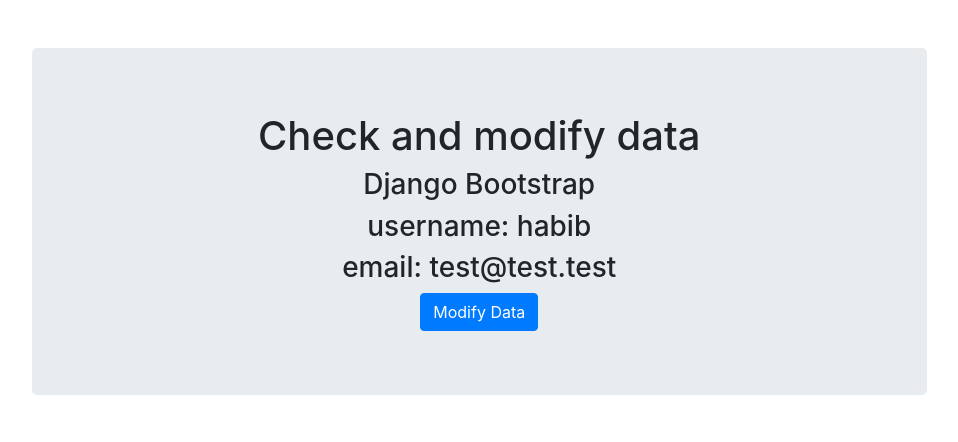
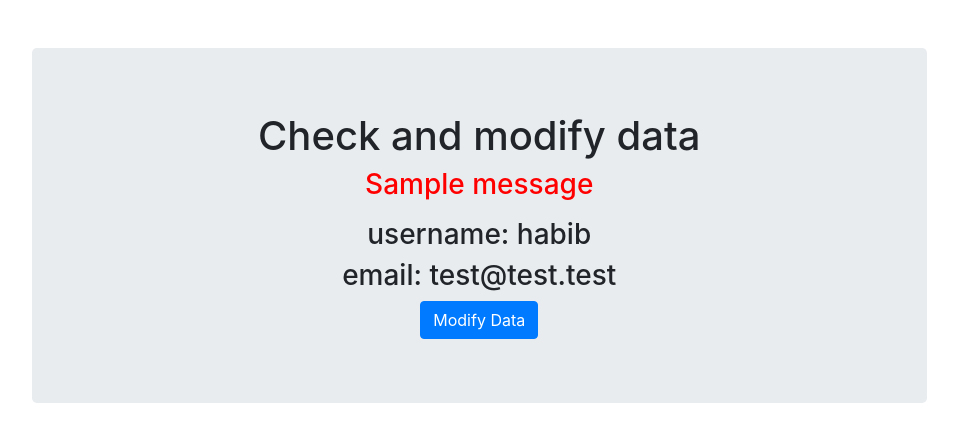
Before and after one commit to habibmohamed06/DjangoLoginRegister, a Django app: page /accueil/ in a window 1280 px wide. Shown: the top 442 px of the page, without its empty margins (207-1165 px from the left). Run offline with Django 3.2, Linux system fonts and the light colour scheme; a user stored in the database is signed in; one stand-in notice (Sample message) is shown; some libraries are stand-ins or nearby versions.

Commit message:
Update Mail

```diff
--- a/loginmodifyName/settings.py
+++ b/loginmodifyName/settings.py
@@ -25,7 +25,7 @@
     'django.contrib.sessions',
     'django.contrib.messages',
     'django.contrib.staticfiles',
-    'loginmodifyName'
+    'loginmodifyName',
 ]
 
 MIDDLEWARE = [
--- a/loginmodifyName/templates/accueil.html
+++ b/loginmodifyName/templates/accueil.html
@@ -21,7 +21,11 @@
                 <form method="POST">
                     {% csrf_token %}
                     <h1>Check and modify data</h1>
-                    <h3>Django Bootstrap</h3>
+                    <h3 style="color:red">
+                        {% for message in messages %}
+                            <p id="messages">{{message}}</p>
+                        {% endfor %}
+                    </h3>
                     <h3>username:  {{user.username}}</h3>
                     <h3>email:  {{user.email}}</h3>
                     <a href="" data-toggel="modal" data-target-></a>
--- a/loginmodifyName/views.py
+++ b/loginmodifyName/views.py
@@ -32,7 +32,7 @@
         user = authenticate(request, username = username, password = password)
         if user is not None:
             login(request, user)
-            return redirect('/accueil', {"form": UserCreationForm,"user": user})
+            return redirect('/accueil')
         else:
             return render(request, 'index.html', {"form": UserCreationForm,"error": "The username or the password is incorrect!"})
     context = {}
@@ -43,7 +43,16 @@
 
 def accueil(request):
     if request.method == "POST":
-        print("modified")
-    print(request.POST.get('user'))
+        if User.objects.filter(email = request.POST.get('email')).exists():
+            messages.success(request, 'User Already exist!')
+            return redirect('/accueil')
+            return render(request, 'accueil.html', {"form": form})
+        else:
+            user = User.objects.get(email = request.user.email)
+            user.email = request.POST.get('email')
+            user.save()
+            print("modified")
+            request.user.email = request.POST.get('email')
+    print(request.user.email)
     form = MailForm()
     return render(request, 'accueil.html', {"form": form})
```
Also changed, not shown: db.sqlite3.
